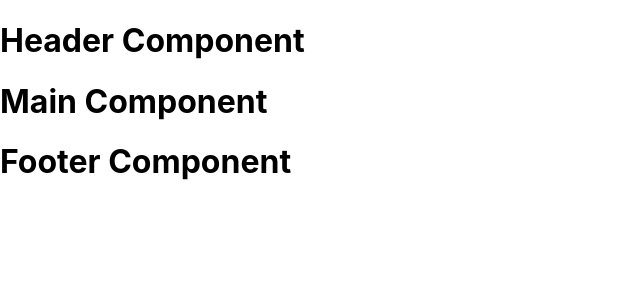
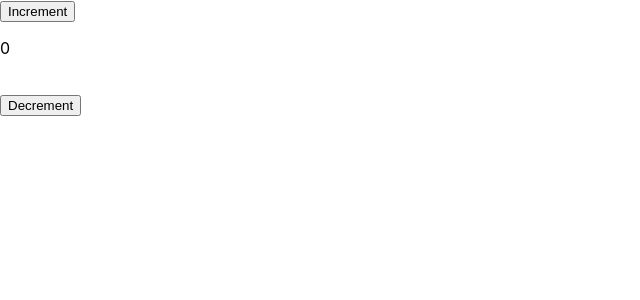
Before and after one commit to RuthvikSai2015/ReactJsSession5, a React (Create React App) app in the folder myapp/: page / in a window 1280 px wide. Shown: the top 300 px of the page, without its empty margins (0-640 px from the left). Built offline with nearby package versions, Linux system fonts and the light colour scheme.

Commit message:
Children Props

```diff
--- a/myapp/src/App.js
+++ b/myapp/src/App.js
@@ -11,7 +11,9 @@ import ReactUseState from './ReactUseState';
 import ReactUseStateForm from './ReactUseStateForm';
 import UseEffectExample from './UseEffectExample';
 import UseEffectFetch from './UseEffectFetch';
-import ErrorHandling from './ErrorHandling';
+import ErrorHandling, { Footer } from './ErrorHandling';
+import ReactChildrenProps from './ReactChildrenProps';
+import ReactParentChild from './ReactParentChild';
 
 function App() {
   return (
@@ -29,7 +31,14 @@ function App() {
       {/* <ReactUseStateForm/> */}
       {/* <UseEffectExample/> */}
       {/* <UseEffectFetch/> */}
-      <ErrorHandling/>
+      {/* <ErrorHandling/> */}
+      {/* <ReactChildrenProps>
+              <p> This is the children component</p>
+              <p> This is the children1 component</p>
+              <p> This is the children2 component</p>
+        </ReactChildrenProps> */}
+        <ReactParentChild/>
+      {/* <Footer/> */}
       {/* <Greeting name="Bootstrap" /> */}
       {/* <header className="App-header">
         <img src={logo} className="App-logo" alt="logo" />
--- a/myapp/src/ErrorHandling.js
+++ b/myapp/src/ErrorHandling.js
@@ -25,3 +25,5 @@ function MainComponent() {
 function Footer() {
     return <h1>Footer Component</h1>
 }
+
+export {Footer}
--- /dev/null
+++ b/myapp/src/ReactChildrenProps.js
@@ -0,0 +1,9 @@
+import React from 'react'
+
+export default function ReactChildrenProps(props) {
+  return (
+    <>
+       <h1> Children Props {props.children}</h1>
+    </>
+  )
+}
--- /dev/null
+++ b/myapp/src/ReactParentChild.js
@@ -0,0 +1,23 @@
+import React, { useState } from 'react'
+
+export default function ReactParentChild() {
+    const [counter,setCounter] = useState(0);
+    const incrementCounter = () => setCounter(counter + 1);
+    const decrementCounter = () => setCounter(counter - 1);
+  return (
+    <>
+      <Increment functionIncrement={incrementCounter}/> <br/>
+      <Counter count={counter}/> <br/>
+      <Decrement onClickFunction={decrementCounter}/> <br/>
+    </>
+  )
+}
+function Increment(props){
+   return <button onClick={props.functionIncrement}> Increment </button>
+}
+function Decrement(props){
+    return <button onClick={props.onClickFunction}> Decrement </button>
+}
+function Counter(props){
+    return <p> {props.count} </p>
+}
```
Also changed, not shown: 2 other files (tests, documents, lock files or other folders).
